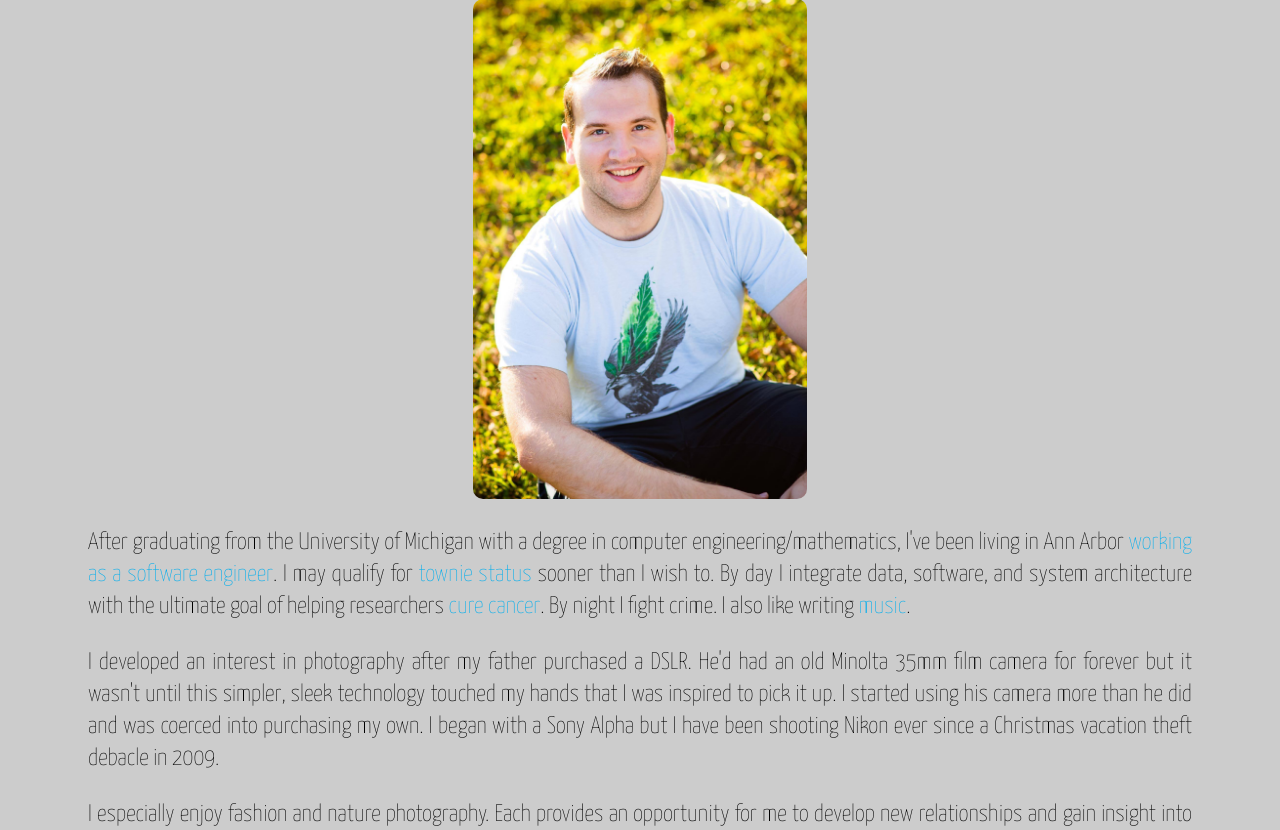
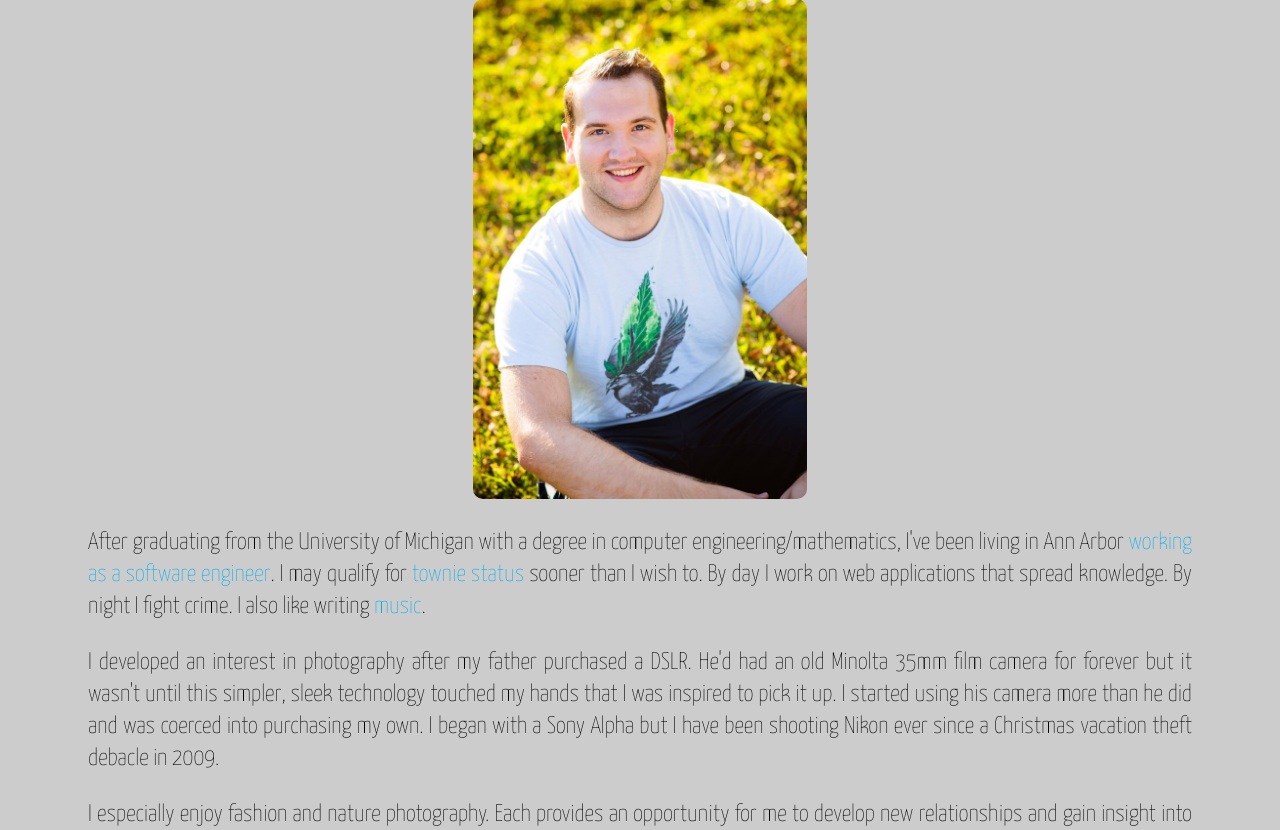
Before and after one commit to dane-hillard-photography/dhp, a Django app: page /about/ in a window 1280 px wide. Shown: the part 235-1065 px from the top of the page. Run offline with Django 3.2, Linux system fonts and the light colour scheme; style sheets or scripts are compiled from the project's sources; some libraries are stand-ins or nearby versions.

Commit message:
Update work statement

```diff
--- a/about/templates/about/index.html
+++ b/about/templates/about/index.html
@@ -27,8 +27,7 @@ About Dane Hillard, the brains behind the Dane Hillard Photography operation.
     After graduating from the University of Michigan with a degree in computer
     engineering/mathematics, I've been living in Ann Arbor <a target="_blank" href="http://www.compendiabio.com">working as a software engineer</a>.
     I may qualify for <a target="_blank" href="http://questionablecontent.net/view.php?comic=1942">townie status</a>
-    sooner than I wish to. By day I integrate data, software, and system architecture with the ultimate goal
-    of helping researchers <a target="_blank" href="http://www.oncomine.com">cure cancer</a>. By night I fight crime.
+    sooner than I wish to. By day I work on web applications that spread knowledge. By night I fight crime.
     I also like writing <a target="_blank" href="http://www.littleleviathan.com">music</a>.
   </p>
   <p>
```
